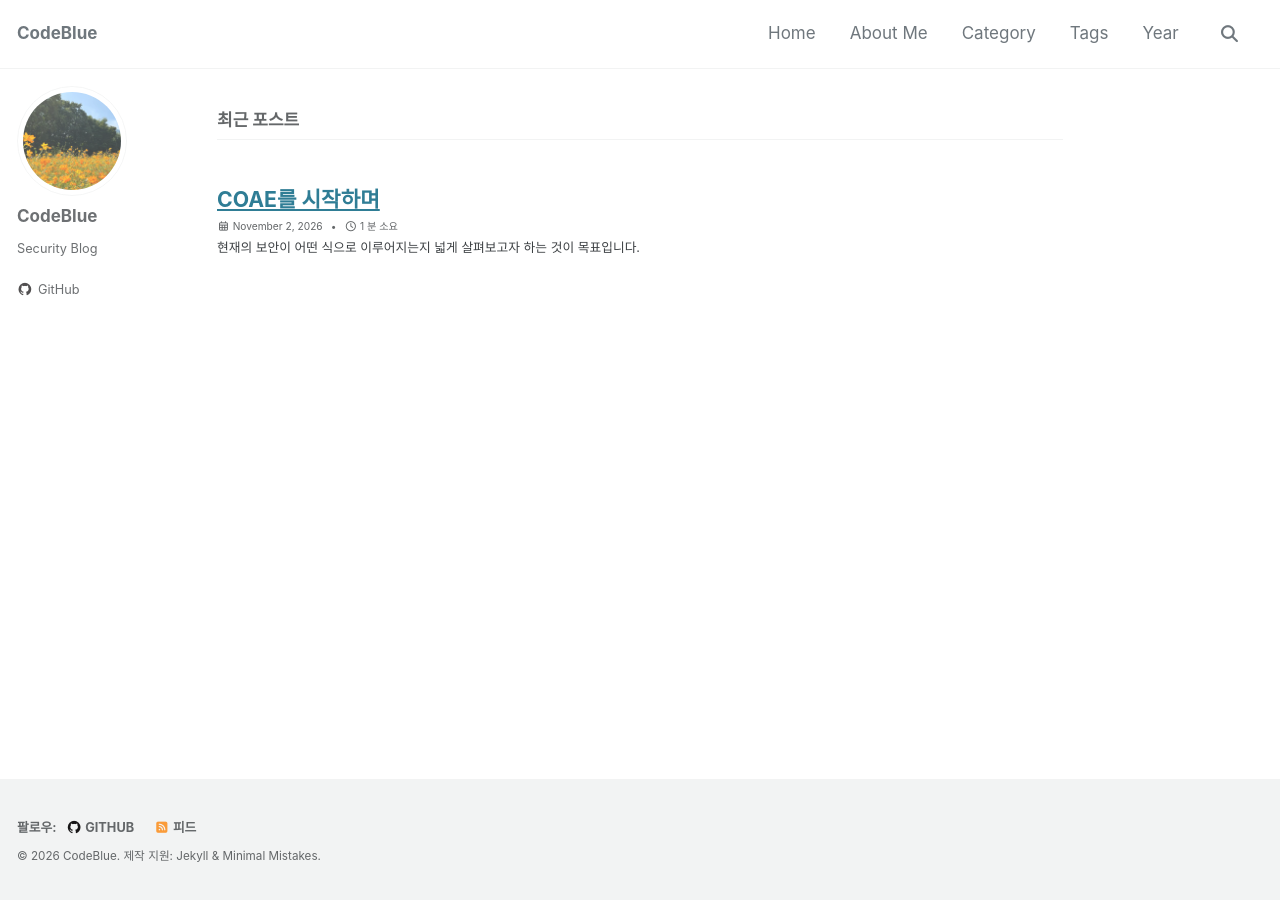
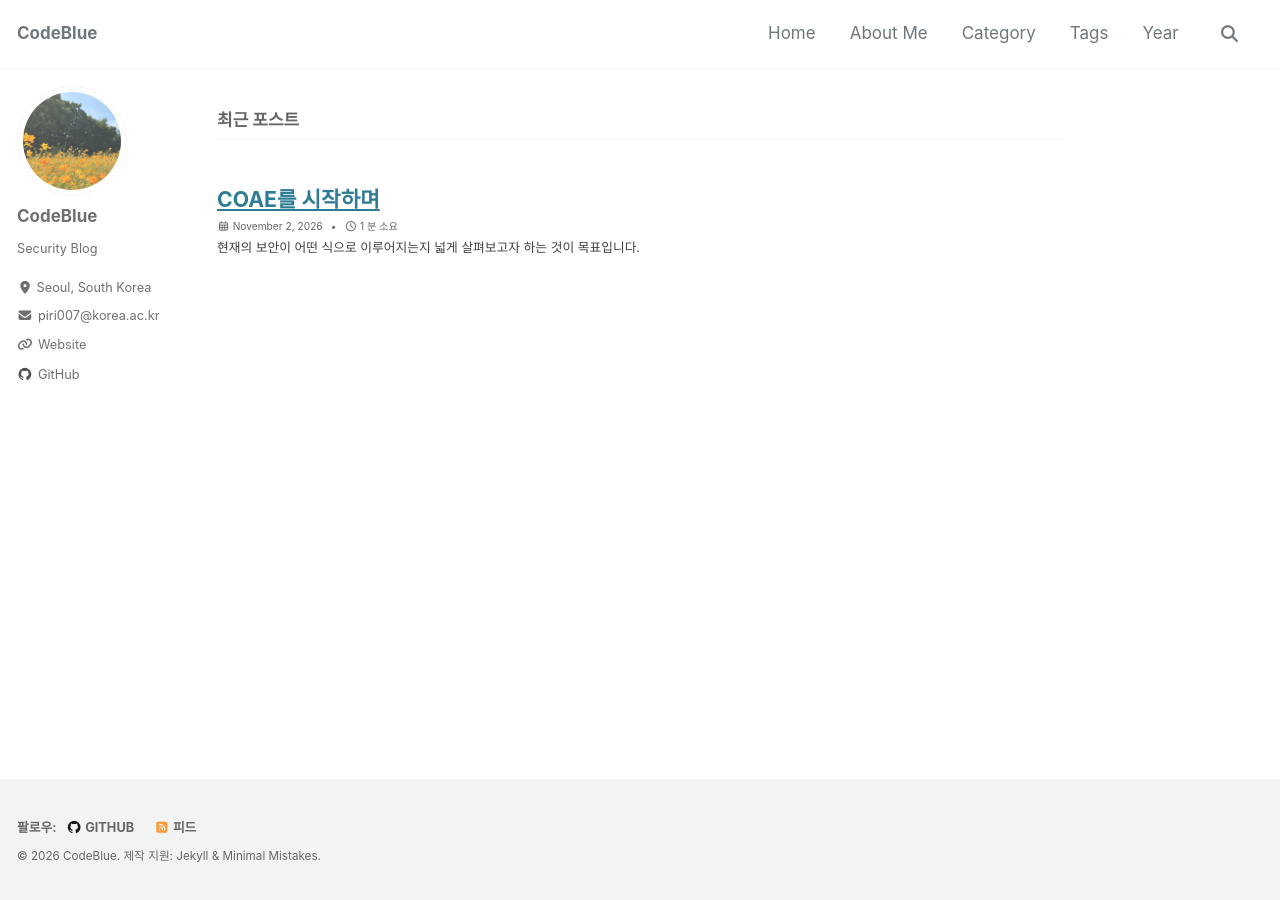
Before and after one commit to CodeBlue0/codeblue0.github.io, a Jekyll site: the page built from index.html, in a window 1280 px wide. Built offline with Jekyll 4.4.1, drawn with Linux system fonts in a browser that asks for light colours; cached includes are drawn as plain includes; the list of posts is cut into pages by our own code.

Commit message:
Show confirmed sidebar location and contact links

```diff
--- a/_config.yml
+++ b/_config.yml
@@ -20,7 +20,14 @@ author:
   name: CodeBlue
   avatar: /assets/images/avatar.jpg
   bio: Security Blog
+  location: Seoul, South Korea
   links:
+    - label: piri007@korea.ac.kr
+      icon: fas fa-fw fa-envelope
+      url: mailto:piri007@korea.ac.kr
+    - label: Website
+      icon: fas fa-fw fa-link
+      url: https://codeblue0.github.io/
     - label: GitHub
       icon: fab fa-fw fa-github
       url: https://github.com/CodeBlue0
```
